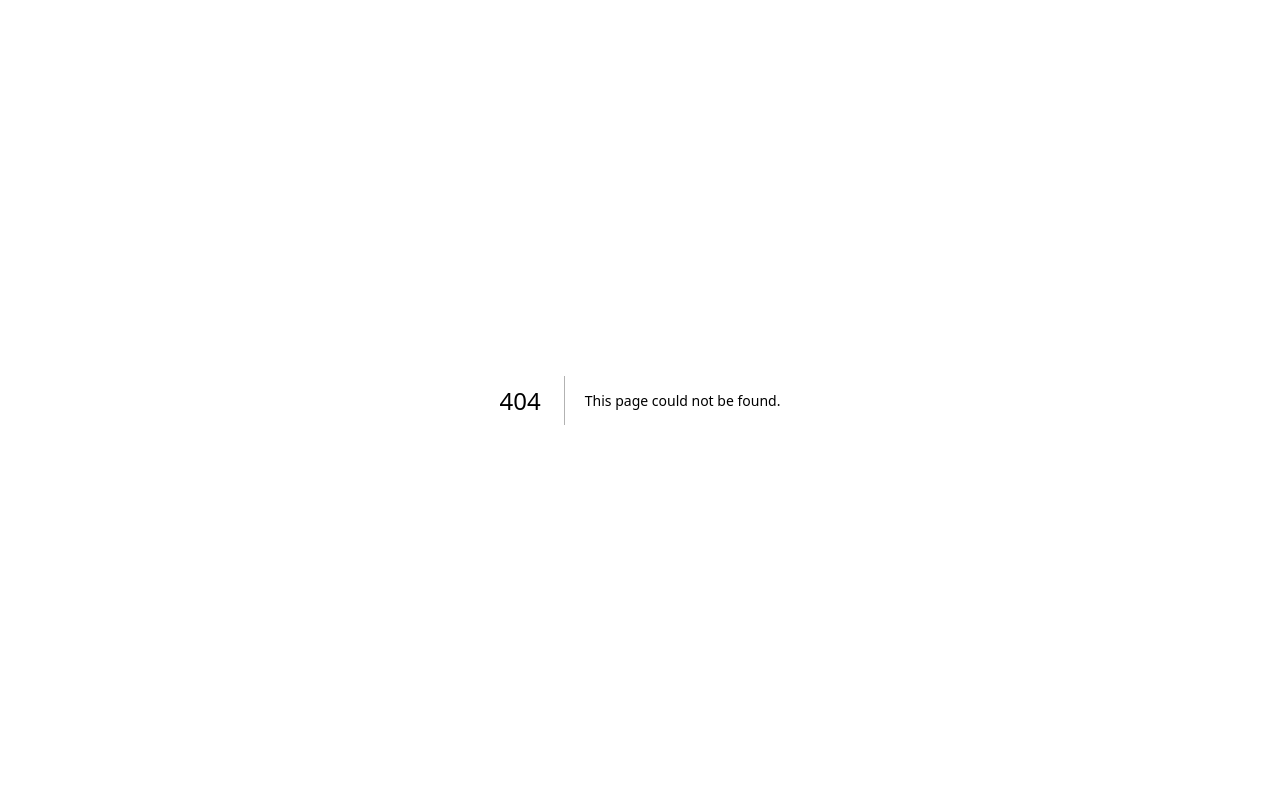
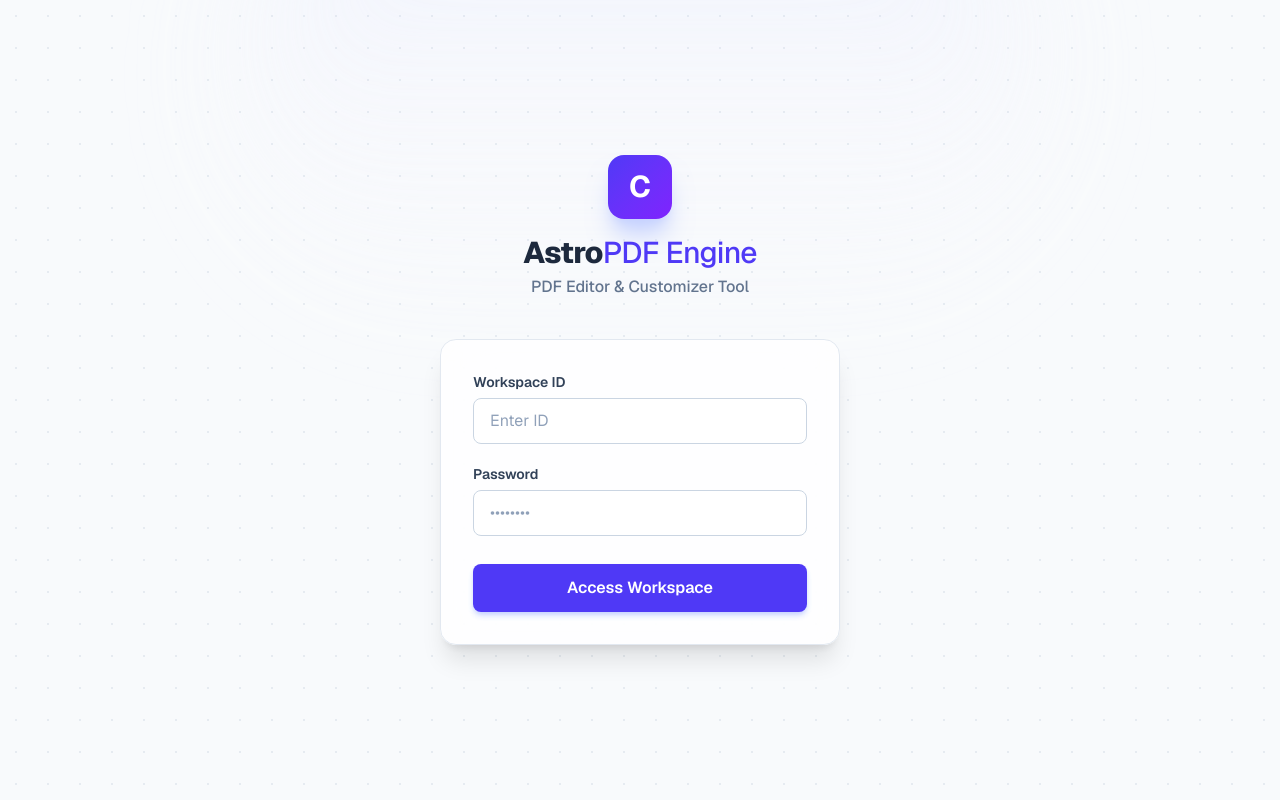
Before and after one commit to debmalya37/astro-pdf-canvas, a Next.js app: page /login in a window 1280 px wide. Before the commit this address had no page. Built offline with nearby package versions, Linux system fonts and the light colour scheme.

Commit message:
feat: implement authentication middleware and create login page with form handling

```diff
--- /dev/null
+++ b/app/actions/auth.ts
@@ -0,0 +1,25 @@
+'use server'
+
+import { cookies } from 'next/headers'
+import { redirect } from 'next/navigation'
+
+export async function login(prevState: any, formData: FormData) {
+  const id = formData.get('id')
+  const password = formData.get('password')
+
+  if (id === 'astropdf' && password === 'admin@26') {
+    // In Next.js 15/16, cookies() is asynchronous
+    const cookieStore = await cookies()
+    cookieStore.set('auth_token', 'authenticated', {
+      httpOnly: true,
+      secure: process.env.NODE_ENV === 'production',
+      maxAge: 60 * 60 * 24 * 7, // Expires in 1 week
+      path: '/',
+    })
+  } else {
+    return { error: 'Invalid credentials. Please try again.' }
+  }
+
+  // Redirect must be called outside the try/catch or else block
+  redirect('/')
+}
--- a/app/components/PdfUploader.tsx
+++ b/app/components/PdfUploader.tsx
@@ -37,7 +37,7 @@ export default function PdfUploader() {
           {/* Header Area */}
           <div className="text-center mb-10">
             <h1 className="text-4xl font-extrabold text-slate-800 tracking-tight mb-3">
-              Cosmic <span className="text-indigo-600">PDF Engine</span>
+              Astro <span className="text-indigo-600">PDF Engine</span>
             </h1>
             <p className="text-slate-500 font-medium text-lg">
               Upload the raw astrology report to apply global branding, charts, and marketing pages.
--- /dev/null
+++ b/app/login/page.tsx
@@ -0,0 +1,92 @@
+'use client'
+
+import { useActionState } from 'react'
+import { login } from '@/app/actions/auth'
+
+export default function LoginPage() {
+  const [state, formAction, isPending] = useActionState(login, null)
+
+  return (
+    <div className="min-h-screen bg-slate-50 font-sans flex flex-col items-center justify-center selection:bg-indigo-100 selection:text-indigo-900 relative overflow-hidden">
+
+      {/* Background Ambient Glow */}
+      <div className="absolute inset-0 pointer-events-none overflow-hidden flex justify-center z-0">
+        <div className="w-[800px] h-[500px] bg-gradient-to-b from-indigo-100/60 via-violet-50/30 to-transparent rounded-full blur-3xl opacity-70 -top-40 absolute"></div>
+        <div
+          className="absolute inset-0"
+          style={{
+            backgroundImage: 'radial-gradient(#cbd5e1 1px, transparent 1px)',
+            backgroundSize: '32px 32px',
+            opacity: 0.4
+          }}
+        ></div>
+      </div>
+
+      <div className="relative z-10 w-full max-w-md px-6">
+        {/* Branding */}
+        <div className="flex flex-col items-center gap-4 mb-10">
+          <div className="w-16 h-16 rounded-2xl bg-gradient-to-br from-indigo-600 to-violet-600 flex items-center justify-center text-white text-3xl font-bold shadow-xl shadow-indigo-200">
+            C
+          </div>
+          <div className="text-center">
+            <h1 className="text-3xl font-extrabold text-slate-800 tracking-tight">
+              Astro<span className="text-indigo-600 font-medium">PDF Engine</span>
+            </h1>
+            <p className="text-slate-500 font-medium mt-1">
+              PDF Editor & Customizer Tool
+            </p>
+          </div>
+        </div>
+
+        {/* Login Form */}
+        <div className="bg-white/80 backdrop-blur-xl border border-slate-200 shadow-xl rounded-2xl p-8">
+          <form action={formAction} className="flex flex-col gap-5">
+
+            <div>
+              <label htmlFor="id" className="block text-sm font-semibold text-slate-700 mb-1.5">
+                Workspace ID
+              </label>
+              <input
+                type="text"
+                id="id"
+                name="id"
+                required
+                className="w-full px-4 py-2.5 rounded-lg border border-slate-300 bg-white text-slate-800 placeholder-slate-400 focus:outline-none focus:ring-2 focus:ring-indigo-500 focus:border-transparent transition-all"
+                placeholder="Enter ID"
+              />
+            </div>
+
+            <div>
+              <label htmlFor="password" className="block text-sm font-semibold text-slate-700 mb-1.5">
+                Password
+              </label>
+              <input
+                type="password"
+                id="password"
+                name="password"
+                required
+                className="w-full px-4 py-2.5 rounded-lg border border-slate-300 bg-white text-slate-800 placeholder-slate-400 focus:outline-none focus:ring-2 focus:ring-indigo-500 focus:border-transparent transition-all"
+                placeholder="••••••••"
+              />
+            </div>
+
+            {state?.error && (
+              <div className="p-3 rounded-lg bg-red-50 border border-red-200 text-red-600 text-sm font-medium text-center">
+                {state.error}
+              </div>
+            )}
+
+            <button
+              type="submit"
+              disabled={isPending}
+              className="mt-2 w-full py-3 px-4 bg-indigo-600 hover:bg-indigo-700 active:bg-indigo-800 text-white font-semibold rounded-lg shadow-md shadow-indigo-200 transition-all disabled:opacity-70 disabled:cursor-not-allowed"
+            >
+              {isPending ? 'Authenticating...' : 'Access Workspace'}
+            </button>
+
+          </form>
+        </div>
+      </div>
+    </div>
+  )
+}
--- a/app/page.tsx
+++ b/app/page.tsx
@@ -14,7 +14,7 @@ export default function Home() {
               C
             </div>
             <span className="text-xl font-extrabold text-slate-800 tracking-tight">
-              Cosmic<span className="text-indigo-600 font-medium">Studio</span>
+              Astro<span className="text-indigo-600 font-medium">PDF Engine</span>
             </span>
           </div>
 
--- /dev/null
+++ b/middleware.ts
@@ -0,0 +1,24 @@
+import { NextResponse } from 'next/server'
+import type { NextRequest } from 'next/server'
+
+export function middleware(request: NextRequest) {
+  const authCookie = request.cookies.get('auth_token')
+  const isLoginPage = request.nextUrl.pathname.startsWith('/login')
+
+  // If trying to access the PDF tool without being logged in, redirect to login page
+  if (!authCookie && !isLoginPage) {
+    return NextResponse.redirect(new URL('/login', request.url))
+  }
+
+  // If already logged in and trying to access the login page, redirect back to the PDF tool
+  if (authCookie && isLoginPage) {
+    return NextResponse.redirect(new URL('/', request.url))
+  }
+
+  return NextResponse.next()
+}
+
+// Specify exactly which routes to run this logic on
+export const config = {
+  matcher: ['/', '/login'],
+}
```
